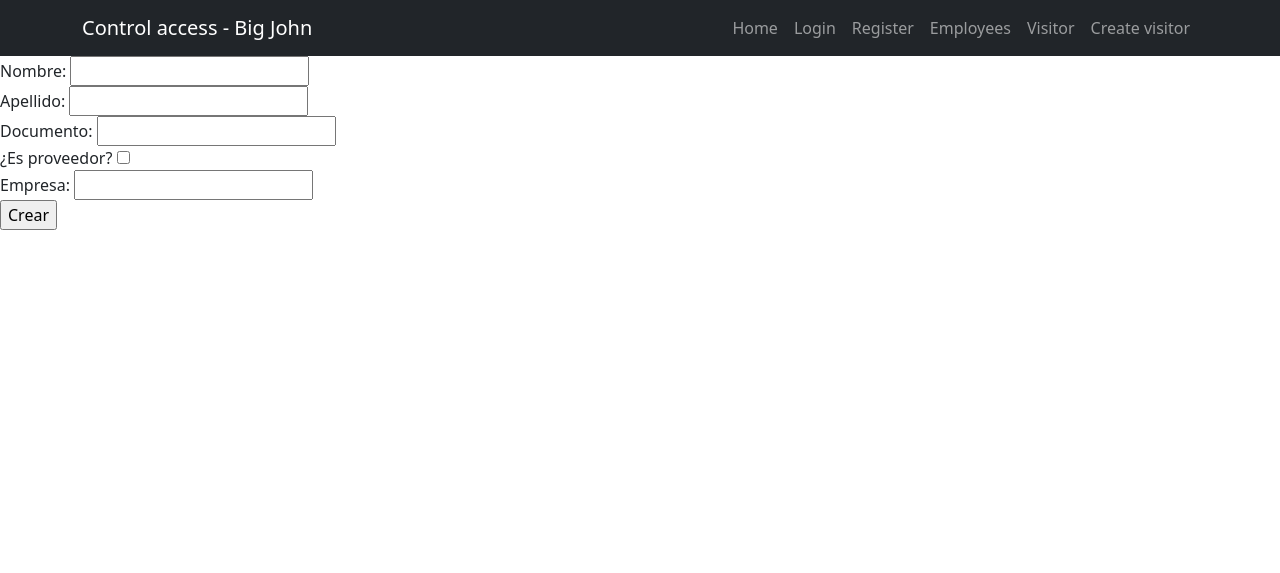
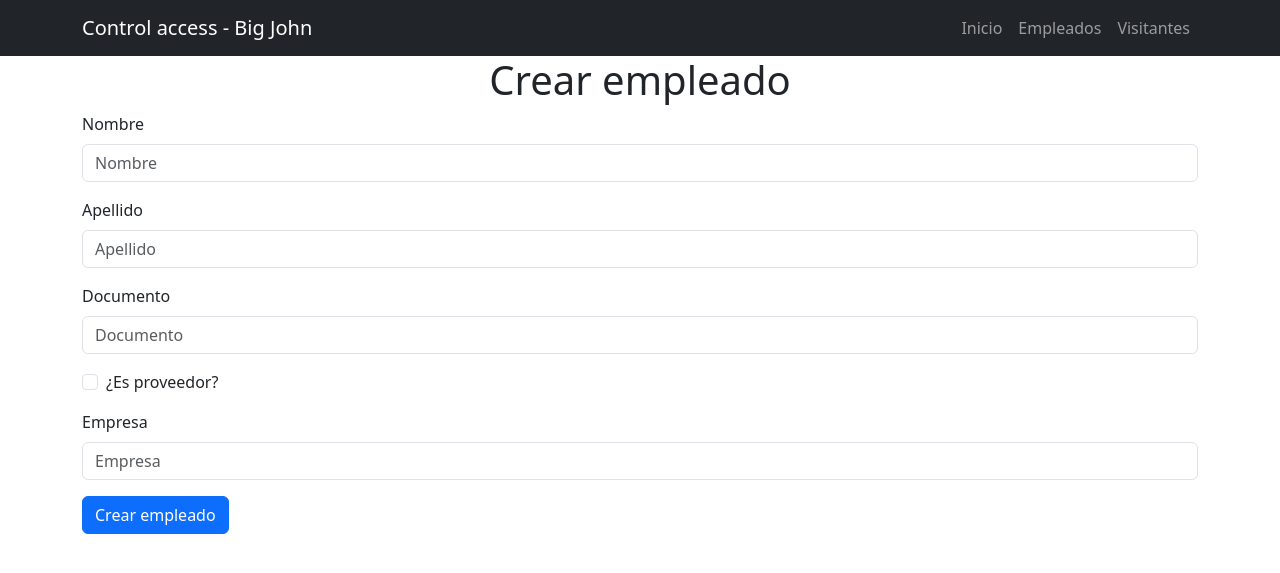
Before and after one commit to qdobyte/access_control, a Django app: template apps/users/templates/visitor/create.html in a window 1280 px wide. Shown: the top 573 px of the page. Run offline with Django 4.2, Linux system fonts and the light colour scheme; the template is opened without the code that fills it, so the values that code supplies are empty.

Commit message:
feature(views) create a templates views

```diff
--- a/apps/users/api/urls.py
+++ b/apps/users/api/urls.py
@@ -1,4 +1,4 @@
-from django.urls import path
+from django.urls import path, include
 from rest_framework.documentation import include_docs_urls
 from apps.users.api.views.home import home
 from apps.users.api.views.employee import EmployeeViewSet
@@ -6,44 +6,14 @@ from apps.users.api.views.visitor import VisitorViewSet
 from apps.users.api.views.cost_department import CostDepartmentViewSet
 from apps.users.api.views.employee_ingress import EmployeeIngressViewSet
 from apps.users.api.views.visitor_ingress import VisitorIngressViewSet
+from rest_framework.routers import DefaultRouter
+
 
 urlpatterns = [
     path('', home, name='home'),
-    path('api/v1/employee/create', EmployeeViewSet.as_view({'post': 'create'}), name='create_employee'),
-    path('api/v1/employee/update/<int:pk>', EmployeeViewSet.as_view({'put': 'update'}), name='update_employee'),
-    path('api/v1/employee/delete/<int:pk>', EmployeeViewSet.as_view({'delete': 'destroy'}), name='delete_employee'),
-    path('api/v1/employee/list', EmployeeViewSet.as_view({'get': 'list'}), name='list_employee'),
-    path('api/v1/employee/retrieve/<int:pk>', EmployeeViewSet.as_view({'get': 'retrieve'}), name='retrieve_employee'),
-    path('api/v1/visitor/create', VisitorViewSet.as_view({'post': 'create'}), name='create_visitor'),
-    path('api/v1/visitor/update/<int:pk>', VisitorViewSet.as_view({'put': 'update'}), name='update_visitor'),
-    path('api/v1/visitor/delete/<int:pk>', VisitorViewSet.as_view({'delete': 'destroy'}), name='delete_visitor'),
-    path('api/v1/visitor/list', VisitorViewSet.as_view({'get': 'list'}), name='list_visitor'),
-    path('api/v1/visitor/retrieve/<int:pk>', VisitorViewSet.as_view({'get': 'retrieve'}), name='retrieve_visitor'),
-    path('api/v1/cost_department/create', CostDepartmentViewSet.as_view({'post': 'create'}),
-         name='create_cost_department'),
-    path('api/v1/cost_department/update/<int:pk>', CostDepartmentViewSet.as_view({'put': 'update'}),
-         name='update_cost_department'),
-    path('api/v1/cost_department/delete/<int:pk>', CostDepartmentViewSet.as_view({'delete': 'destroy'}),
-         name='delete_cost_department'),
-    path('api/v1/cost_department/list', CostDepartmentViewSet.as_view({'get': 'list'}), name='list_cost_department'),
-    path('api/v1/cost_department/retrieve/<int:pk>', CostDepartmentViewSet.as_view({'get': 'retrieve'}),
-         name='retrieve_cost_department'),
-    path('api/v1/employee_ingress/create', EmployeeIngressViewSet.as_view({'post': 'create'}),
-         name='create_employee_ingress'),
-    path('api/v1/employee_ingress/update/<int:pk>', EmployeeIngressViewSet.as_view({'put': 'update'}),
-         name='update_employee_ingress'),
-    path('api/v1/employee_ingress/list', EmployeeIngressViewSet.as_view({'get': 'list'}),
-         name='list_employee_ingress'),
-    path('api/v1/employee_ingress/retrieve/<int:pk>', EmployeeIngressViewSet.as_view({'get': 'retrieve'}),
-         name='retrieve_employee_ingress'),
-    path('api/v1/visitor_ingress/create', VisitorIngressViewSet.as_view({'post': 'create'}),
-         name='create_visitor_ingress'),
-    path('api/v1/visitor_ingress/update/<int:pk>', VisitorIngressViewSet.as_view({'put': 'update'}),
-         name='update_visitor_ingress'),
-    path('api/v1/visitor_ingress/list', VisitorIngressViewSet.as_view({'get': 'list'}),
-         name='list_visitor_ingress'),
-    path('api/v1/visitor_ingress/retrieve/<int:pk>', VisitorIngressViewSet.as_view({'get': 'retrieve'}),
-         name='retrieve_visitor_ingress'),
-
+    path('api/v1/employee/create/', EmployeeViewSet.as_view({'post': 'create'}), name='create_employee'),
+    path('api/v1/employee/list/', EmployeeViewSet.as_view({'get': 'list'}), name='list_employee'),
+    path('api/v1/visitor/create/', VisitorViewSet.as_view({'post': 'create'}), name='create_visitor'),
+    path('api/v1/visitor/list/', VisitorViewSet.as_view({'get': 'list'}), name='list_visitor'),
     path('docs/', include_docs_urls(title='API Docs')),
 ]
--- a/apps/users/templates/_navbar.html
+++ b/apps/users/templates/_navbar.html
@@ -17,23 +17,15 @@
     <div class="collapse navbar-collapse" id="navbarNav">
       <ul class="navbar-nav ms-auto">
         <li class="nav-item">
-          <a href="/" class="nav-link">Home</a>
+          <a href="/" class="nav-link">Inicio</a>
         </li>
         <li class="nav-item">
-          <a href="/signin" class="nav-link">Login</a>
+          <a href="{% url 'list_employee' %}" class="nav-link">Empleados</a>
         </li>
         <li class="nav-item">
-          <a href="/signup" class="nav-link">Register</a>
+          <a href="{% url 'list_visitor' %}" class="nav-link">Visitantes</a>
         </li>
-        </li class="nav-item">
-          <a href="{% url 'list_employee' %}" class="nav-link">Employees</a>
-        </li>
-        <li class="nav-item">
-          <a href="{% url 'list_visitor' %}" class="nav-link">Visitor</a>
-        </li>
-        <li class="nav-item">
-          <a href="{% url 'create_visitor' %}" class="nav-link">Create visitor</a>
-        </li>
+
       </ul>
     </div>
   </div>
--- a/apps/users/templates/employee/list.html
+++ b/apps/users/templates/employee/list.html
@@ -1,11 +1,12 @@
 {% extends 'base.html' %}
-
-
 
 {% block content %}
 {% load static %}
   <div class="container">
   <h1 class="c-title text-center">Lista de Empleados - BIG JOHN</h1>
+  <br>
+  <a href="{% url 'create_employee' %}" class="btn btn-success">Crear empleado</a>
+  <br><br>
   <div class="table-responsive">
     <table class="c-list table table-striped table-hover">
       <thead class="thead-dark">
--- a/apps/users/templates/visitor/create.html
+++ b/apps/users/templates/visitor/create.html
@@ -1,29 +1,36 @@
 {% extends 'base.html' %}
 
 {% block content %}
-{% load static %}
+  {% load static %}
+  <div class="container">
+    <h1 class="c-title text-center">Crear empleado</h1>
+    <form method="POST" class="c-form">
+      {% csrf_token %}
+      <div class="mb-3">
+        <label for="first_name" class="form-label">Nombre</label>
+        <input type="text" class="form-control" id="first_name" name="first_name" placeholder="Nombre" required>
+      </div>
+      <div class="mb-3">
+        <label for="last_name" class="form-label">Apellido</label>
+        <input type="text" class="form-control" id="last_name" name="last_name" placeholder="Apellido" required>
+      </div>
+      <div class="mb-3">
+        <label for="document" class="form-label">Documento</label>
+        <input type="text" class="form-control" id="document" name="document" placeholder="Documento" required>
+      </div>
+      <div class="mb-3 form-check">
+        <input type="checkbox" class="form-check-input" id="is_provider" name="is_provider">
+        <label class="form-check-label" for="is_provider">¿Es proveedor?</label>
+      </div>
+      <div class="mb-3">
+        <label for="company" class="form-label">Empresa</label>
+        <input type="text" class="form-control" id="company" name="company" placeholder="Empresa">
+      </div>
+      <button type="submit" class="btn btn-primary">Crear empleado</button>
+    </form>
+  </div>
+{% endblock %}
 
-<form method="POST">
-    {% csrf_token %}
-    <label for="first_name">Nombre:</label>
-    <input type="text" name="first_name" id="first_name"><br>
-
-    <label for="last_name">Apellido:</label>
-    <input type="text" name="last_name" id="last_name"><br>
-
-    <label for="document">Documento:</label>
-    <input type="text" name="document" id="document"><br>
-
-    <label for="is_provider">¿Es proveedor?</label>
-    <input type="checkbox" name="is_provider" id="is_provider"><br>
-
-    <label for="company">Empresa:</label>
-    <input type="text" name="company" id="company"><br>
-
-    <input type="submit" value="Crear">
-</form>
+{% block css %}
+  <link rel="stylesheet" type="text/css" href="{% static 'style.css' %}">
 {% endblock %}
-{% block css %}
-
-<link rel="stylesheet" type="text/css" href="{% static 'style.css' %}">
-{% endblock %}
--- a/apps/users/templates/visitor/list.html
+++ b/apps/users/templates/visitor/list.html
@@ -4,6 +4,9 @@
 {% load static %}
 <div class="container">
     <h1 class="c-title text-center">Lista de Visitantes - BIG JOHN</h1>
+    <br>
+    <a href="{% url 'create_visitor' %}" class="btn btn-success">Crear visitante</a>
+    <br><br>
     <div class="table-responsive">
         <table class="c-list table table-striped table-hover">
             <thead class="thead-dark">
@@ -11,6 +14,7 @@
                 <th scope="col" class="c-list__header text-center align-middle font-weight-bold">Nombre</th>
                 <th scope="col" class="c-list__header text-center align-middle font-weight-bold">Apellido</th>
                 <th scope="col" class="c-list__header text-center align-middle font-weight-bold">Documento</th>
+                <th scope="col" class="c-list__header text-center align-middle font-weight-bold">Empresa</th>
             </tr>
             </thead>
             <tbody>
```
Also changed, not shown: apps/users/api/views/cost_department.py (+0 -23 lines), apps/users/api/views/employee.py (+7 -28 lines), apps/users/api/views/employee_ingress.py (+0 -18 lines), apps/users/api/views/visitor.py (+5 -26 lines), apps/users/api/views/visitor_ingress.py (+0 -34 lines), apps/users/templates/employee/create.html (added, +37 -0 lines), apps/users/models/employee.py (line endings or trailing spaces). Lines whose indentation alone changed are shown as unchanged.
